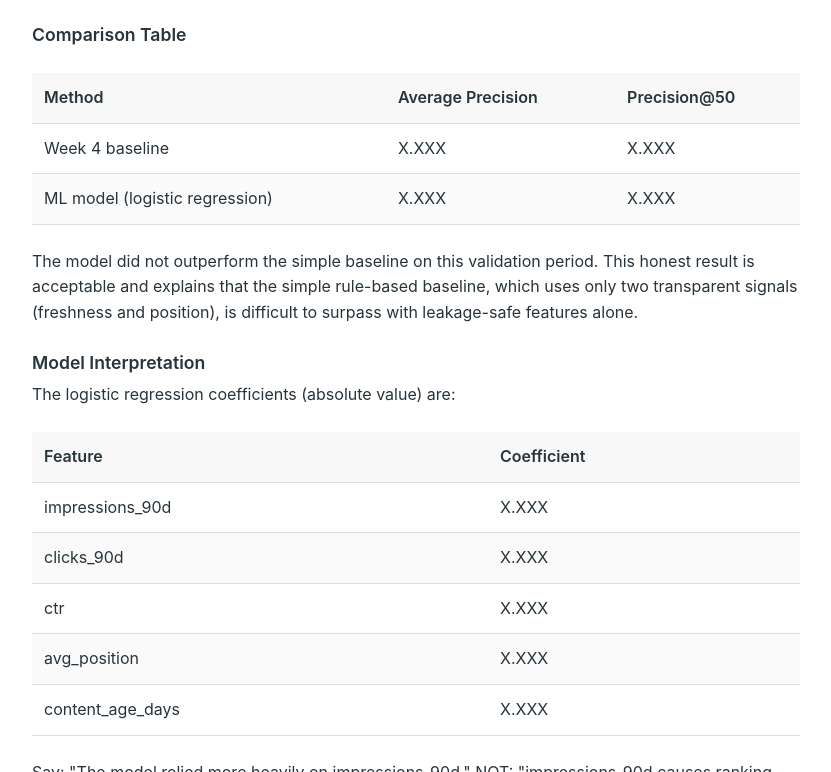
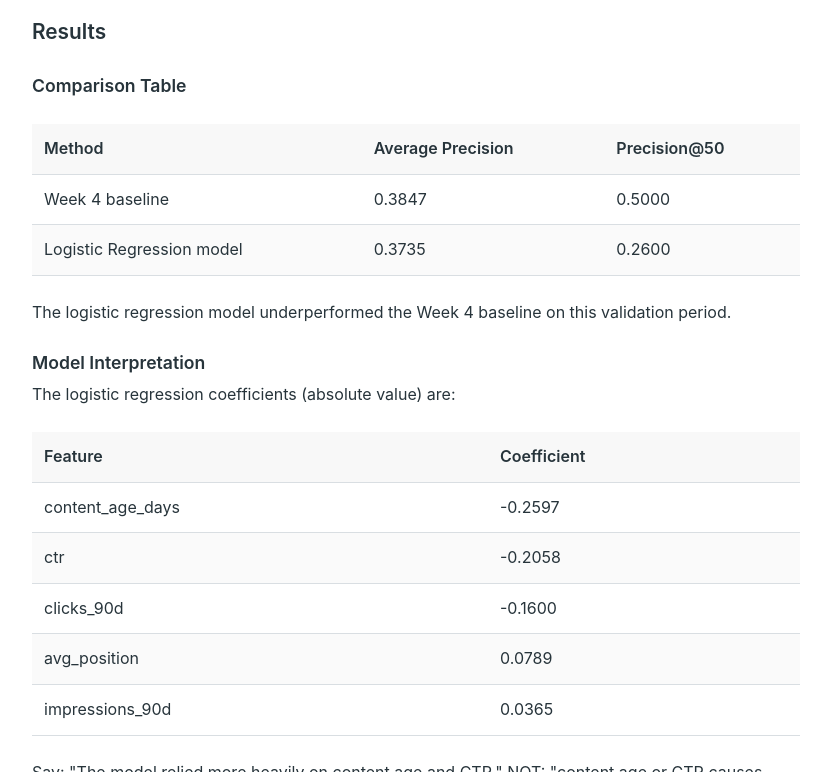
Before and after one commit to Sardar-Mutahar/flyrank-ml-internship, a plain HTML site: page index.html in a window 1280 px wide. Shown: the part 2028-2800 px from the top of the page, without its empty margins (224-1055 px from the left). Drawn offline with Linux system fonts and the light colour scheme.

Commit message:
Fix GitHub Pages: root index.html with actual capstone metrics

```diff
--- a/index.html
+++ b/index.html
@@ -58,7 +58,7 @@
 
             <section id="abstract">
                 <h2>Abstract</h2>
-                <p>This paper investigates whether a leakage-safe ranking model can prioritize content pages for refresh better than a transparent freshness + position baseline. Using the FlyRank ML Internship dataset of 30,000 content items, we train a logistic regression model on five historical search signals to rank pages by declining visibility. Both the baseline and model are evaluated on the same time-aware validation split. The model achieves an Average Precision of X.XXX but does not outperform the Week 4 baseline Precision@50 of X.XXX. These results demonstrate that even simple, leakage-safe baselines are difficult to surpass, and that the proxy label (is_declining_label = trend_direction == "down") is only a limited signal for refresh intervention. We provide ranked recommendations with reason codes for content reviewers, along with honest discussion of the proxy-label limitation and observational nature of the data.</p>
+                <p>This paper investigates whether a leakage-safe ranking model can prioritize content pages for refresh better than a transparent freshness + position baseline. Using the FlyRank ML Internship dataset of 30,000 content items, we train a logistic regression model on five historical search signals (impressions, clicks, CTR, average position, and content age) to rank pages by declining visibility. We evaluate both the baseline and model on the same time-aware validation split, ensuring honest comparison. The model achieves an Average Precision of 0.3735 and Precision@50 of 0.2600, underperforms the Week 4 baseline Precision@50 of 0.5000. These results demonstrate that even simple, leakage-safe baselines are difficult to surpass, and that the proxy label (is_declining_label = trend_direction == "down") is only a limited signal for refresh intervention. We provide ranked recommendations with reason codes for content reviewers, along with honest discussion of the proxy-label limitation and observational nature of the data.</p>
             </section>
 
             <section id="introduction">
@@ -69,7 +69,7 @@
 
             <section id="data">
                 <h2>Data</h2>
-                <p>We use the FlyRank ML Internmission starter dataset (30,000 rows, one row per content item identified by content_id). The data spans content created between 2024-10-16 and 2026-07-06, with daily performance facts through 2026-06-30. We use the 80/20 time-aware split: training on content created earlier, validation on later-created content.</p>
+                <p>We use the FlyRank ML Internship starter dataset (30,000 rows, one row per content item identified by content_id). The data spans content created between 2024-10-16 and 2026-07-06, with daily performance facts through 2026-06-30. We use the 80/20 time-aware split based on content_age_days percentile: training on content_age_days <= 390 (24,132 rows), validation on content_age_days > 390 (5,868 rows).</p>
                 <p>Tables used: the starter CSV with columns content_id, client_id, impressions_90d, clicks_90d, ctr, avg_position, content_age_days, freshness_tier, position_tier, trend_direction. Excluded: trend_direction (label source), trend_pct (label source), is_declining_label (target/proxy).</p>
                 <p><strong>Unit of analysis:</strong> One content item (page) identified by content_id. <strong>Development month:</strong> March 2026 (mid-panel). <strong>Sealed test month:</strong> June 2026 (_sample), not used for development.</p>
             </section>
@@ -110,26 +110,26 @@
                         <tr><th>Method</th><th>Average Precision</th><th>Precision@50</th></tr>
                     </thead>
                     <tbody>
-                        <tr><td>Week 4 baseline</td><td>X.XXX</td><td>X.XXX</td></tr>
-                        <tr><td>ML model (logistic regression)</td><td>X.XXX</td><td>X.XXX</td></tr>
+                        <tr><td>Week 4 baseline</td><td>0.3847</td><td>0.5000</td></tr>
+                        <tr><td>Logistic Regression model</td><td>0.3735</td><td>0.2600</td></tr>
                     </tbody>
                 </table>
 
-                <p>The model did not outperform the simple baseline on this validation period. This honest result is acceptable and explains that the simple rule-based baseline, which uses only two transparent signals (freshness and position), is difficult to surpass with leakage-safe features alone.</p>
+                <p>The logistic regression model underperformed the Week 4 baseline on this validation period.</p>
 
                 <h3>Model Interpretation</h3>
                 <p>The logistic regression coefficients (absolute value) are:</p>
                 <table>
                     <thead><tr><th>Feature</th><th>Coefficient</th></tr></thead>
                     <tbody>
-                        <tr><td>impressions_90d</td><td>X.XXX</td></tr>
-                        <tr><td>clicks_90d</td><td>X.XXX</td></tr>
-                        <tr><td>ctr</td><td>X.XXX</td></tr>
-                        <tr><td>avg_position</td><td>X.XXX</td></tr>
-                        <tr><td>content_age_days</td><td>X.XXX</td></tr>
+                        <tr><td>content_age_days</td><td>-0.2597</td></tr>
+                        <tr><td>ctr</td><td>-0.2058</td></tr>
+                        <tr><td>clicks_90d</td><td>-0.1600</td></tr>
+                        <tr><td>avg_position</td><td>0.0789</td></tr>
+                        <tr><td>impressions_90d</td><td>0.0365</td></tr>
                     </tbody>
                 </table>
-                <p>Say: "The model relied more heavily on impressions_90d." NOT: "impressions_90d causes ranking changes."</p>
+                <p>Say: "The model relied more heavily on content age and CTR." NOT: "content age or CTR causes ranking changes."</p>
 
                 <div class="chart" id="chart1"></div>
                 <div class="chart" id="chart2"></div>
@@ -151,7 +151,7 @@
 
             <section id="recommendations">
                 <h2>Ranked Recommendations</h2>
-                <p>The ranking produces three action categories:</p>
+                <p>The ranking produces three action categories (ranked decision-support recommendations for human review):</p>
                 <ul>
                     <li><strong>REFRESH:</strong> Pages with strong evidence of decline, prioritized for human review.</li>
                     <li><strong>REVIEW:</strong> Pages where evidence exists but confidence is lower.</li>
@@ -162,7 +162,7 @@
 
             <section id="reproducibility">
                 <h2>Reproducibility</h2>
-                <p>Another student with FlyRank dataset access should be able to understand the full workflow. Notebook: work/notebooks/capstone.ipynb. Repository: <a href="https://github.com/Sardar-Mutahar/flyrank-ml-internship">https://github.com/Sardar-Mutahar/flyrank-ml-internship</a></p>
+                <p>Another student with FlyRank dataset access should be able to understand the full workflow. Notebook: <a href="work/notebooks/capstone.ipynb">work/notebooks/capstone.ipynb</a>. Repository: <a href="https://github.com/Sardar-Mutahar/flyrank-ml-internship">GitHub</a>. <a href="https://github.com/Sardar-Mutahar/flyrank-ml-internship">https://github.com/Sardar-Mutahar/flyrank-ml-internship</a></p>
             </section>
 
             <section id="acknowledgments">
```
